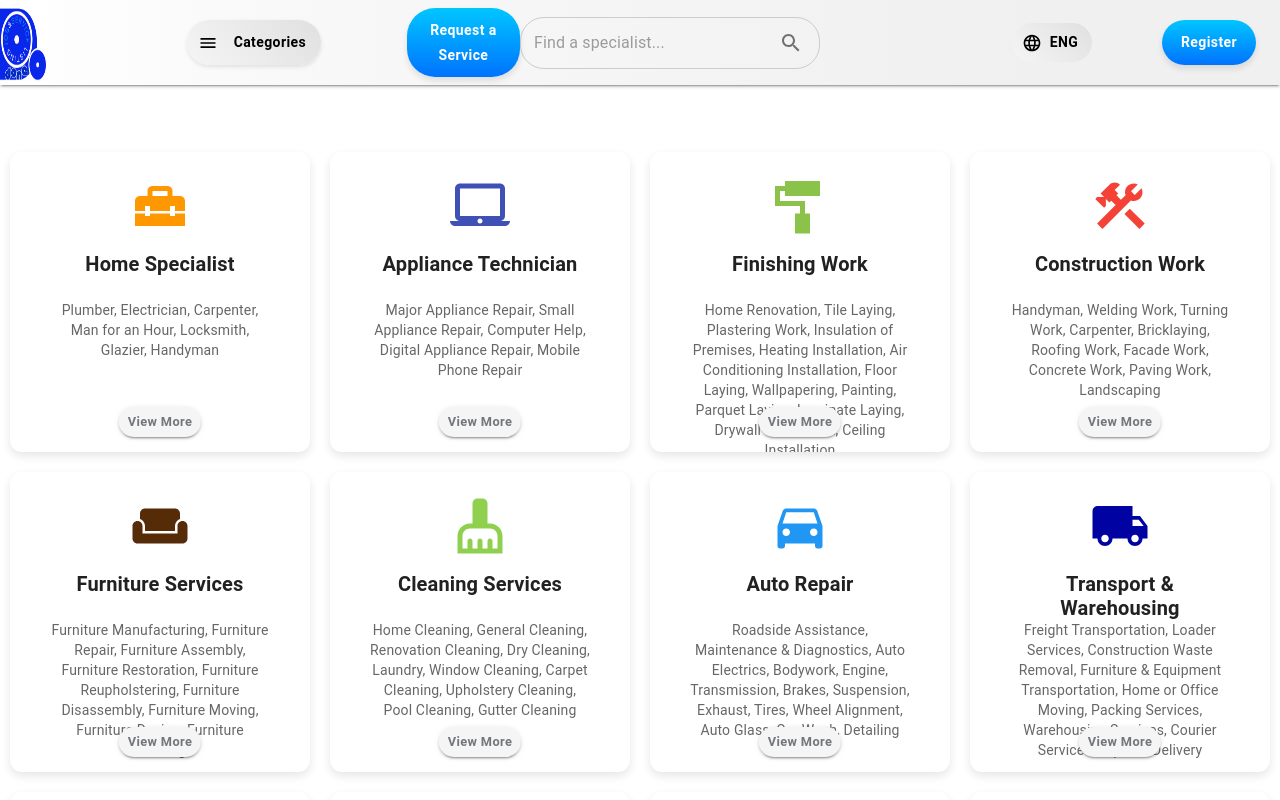
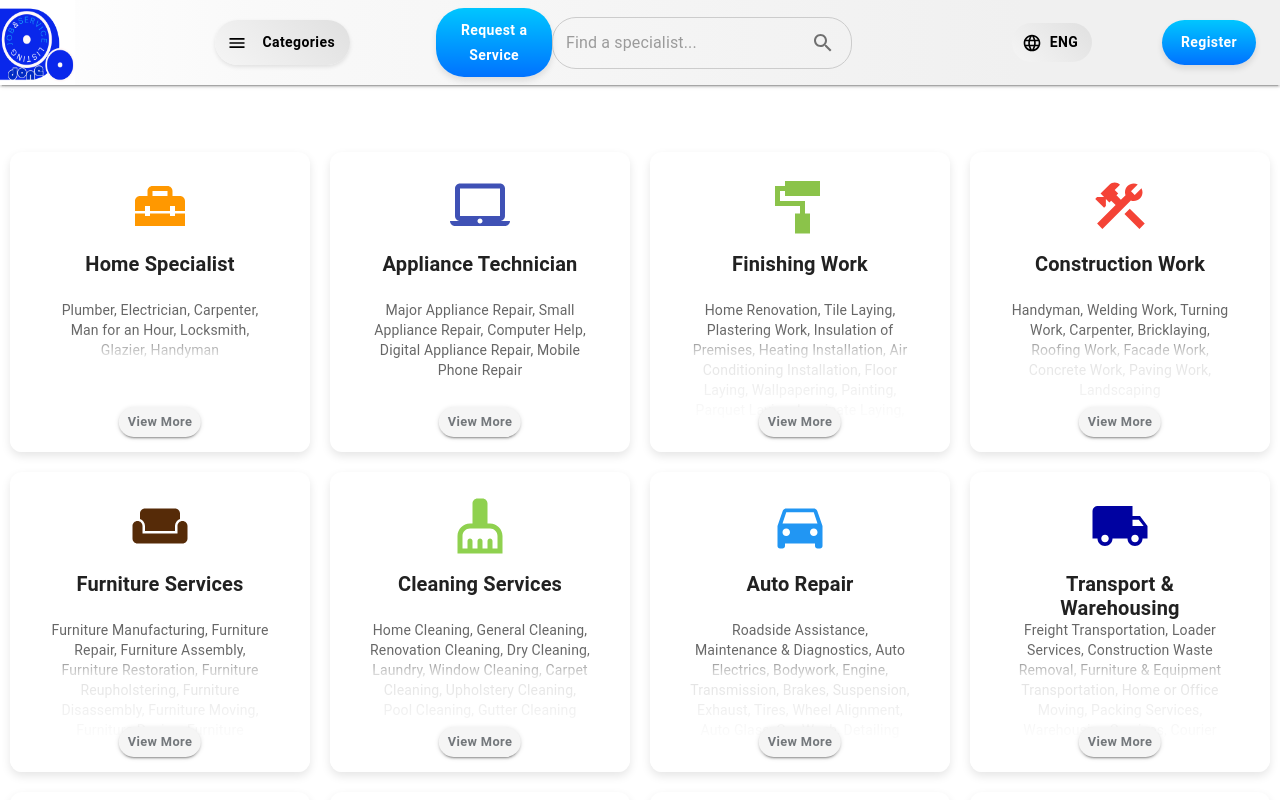
Before and after one commit to Vhkan/dodone, a Next.js app: page / in a window 1280 px wide. Shown: the top 800 px of the page. Built offline with nearby package versions, Linux system fonts and the light colour scheme.

Commit message:
style main page categories

```diff
--- a/src/components/Categories.tsx
+++ b/src/components/Categories.tsx
@@ -229,10 +229,23 @@ const CategoriesList = () => {
     transition: "0.3s",
     position: "relative",
     backgroundColor: "white", // Default background
+    overflow: "hidden", // Important for containing the overlay
     "&:hover": {
       transform: "scale(1.0)",
       boxShadow: "0px 0px 15px rgba(33, 150, 243, 0.6)", // Strong blue glow around the tab
     },
+    // Apply overlay gradient for cards with many items
+    "&::after": category.services.length > 5 ? {
+      content: '""',
+      position: "absolute",
+      bottom: 0,
+      left: 0,
+      width: "100%",
+      height: "40%", // Increased height for more blur coverage
+      background: "linear-gradient(transparent, rgba(255, 255, 255, 0.8) 20%, rgba(255, 255, 255, 0.98) 70%)",
+      pointerEvents: "none", // Ensures clicks pass through
+      zIndex: 1, // Ensures the gradient appears above content but below the button
+    } : {},
   }}
 >
   {category.icon}
@@ -256,7 +269,12 @@ const CategoriesList = () => {
     <Typography
       variant="body2"
       color="textSecondary"
-                sx={{ wordWrap: "break-word", mb: 2 }}
+      sx={{
+        wordWrap: "break-word",
+        mb: 2,
+        maxHeight: "120px", // Limit height to ensure some content is cut off
+        overflow: "hidden"
+      }}
     >
       {category.services.join(", ")}
     </Typography>
@@ -282,6 +300,7 @@ const CategoriesList = () => {
           borderRadius: "20px",
           padding: "4px 9px",
           transition: "0.3s",
+          zIndex: 2, // Ensure button appears above gradient
 
           "&:hover": {
             backgroundColor: "#F1F6F9", // Slightly darker light blue on hover
--- a/src/components/Header.tsx
+++ b/src/components/Header.tsx
@@ -364,7 +364,7 @@ const Header = () => {
             border: "1px solid #ccc",
             borderRadius: "1.5em",
             padding: "4px 8px",
-            marginRight: "12em",
+            marginRight: "10em",
             minWidth: "200px",
             maxWidth: "300px",
             width: "100%", // Ensures it stretches properly
```
Also changed, not shown: src/pages/categories/[category].tsx (added). Lines whose indentation alone changed are shown as unchanged.
